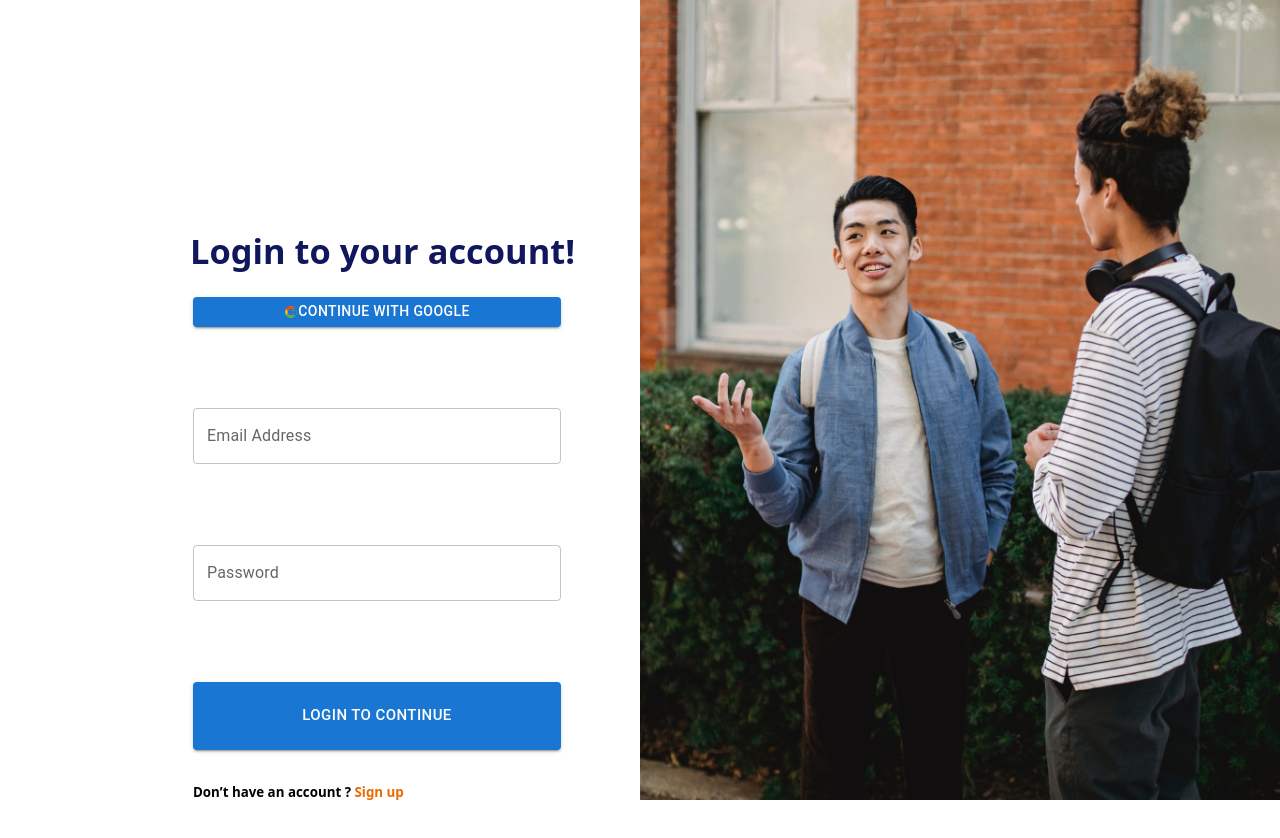
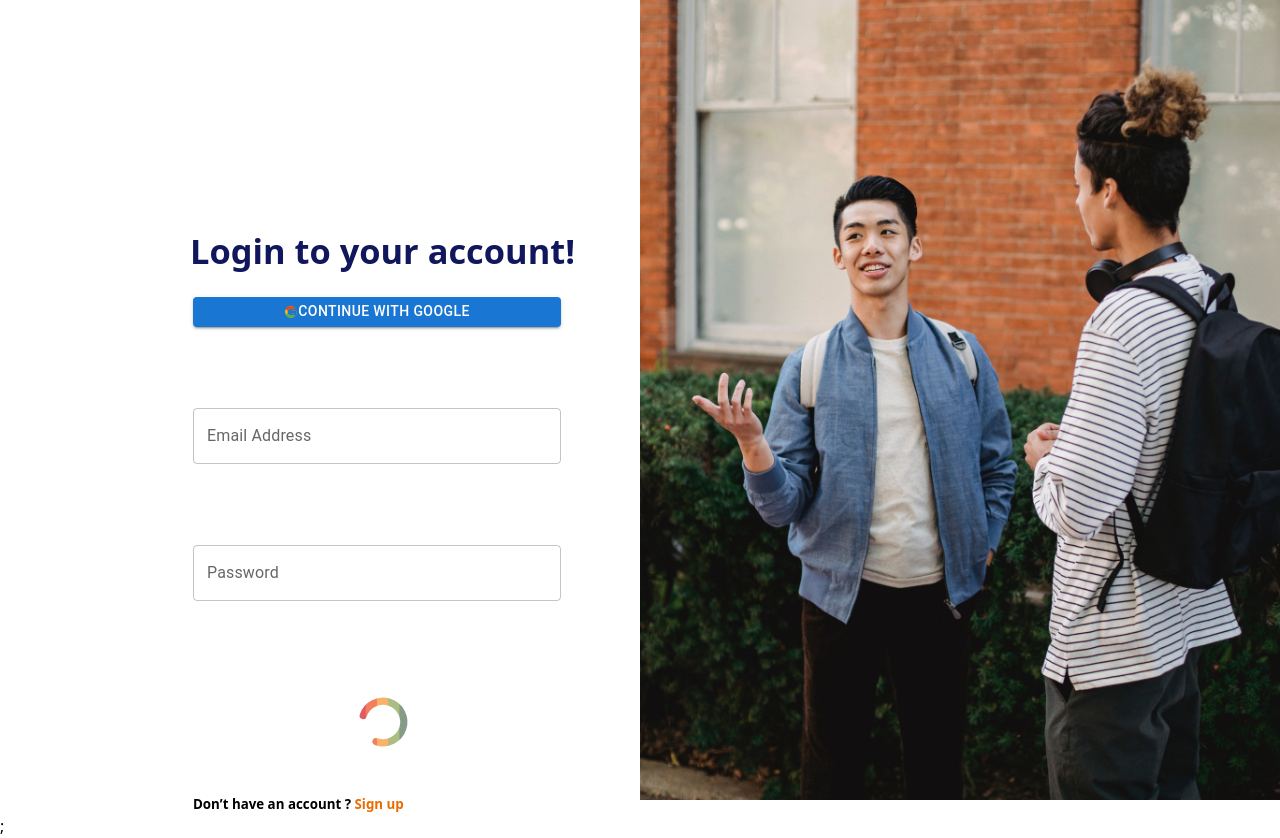
Before and after one commit to mahmudashif/Chatting-Application, a React (Vite) app: page /login in a window 1280 px wide. Before the commit the page ends 802 px from the top, so only its background shows below. Built offline with nearby package versions, Linux system fonts and the light colour scheme.

Commit message:
Pop up done and email varification done mama

```diff
--- a/package.json
+++ b/package.json
@@ -19,7 +19,8 @@
     "react-icons": "^5.0.1",
     "react-loader-spinner": "^6.1.6",
     "react-router-dom": "^6.22.3",
-    "react-spinners": "^0.13.8"
+    "react-spinners": "^0.13.8",
+    "react-toastify": "^10.0.5"
   },
   "devDependencies": {
     "@types/react": "^18.2.64",
--- a/src/App.jsx
+++ b/src/App.jsx
@@ -7,6 +7,8 @@ import {
 import Registration from "./Pages/Registration";
 import Login from "./Pages/Login";
 import Home from "./Pages/Home";
+import { ToastContainer } from 'react-toastify';
+import 'react-toastify/dist/ReactToastify.css';
 
 function App() {
   const router = createBrowserRouter(
@@ -18,7 +20,12 @@ function App() {
       </Route>
     )
   );
-  return <RouterProvider router={router} />;
+  return (
+    <>
+    <ToastContainer />
+  <RouterProvider router={router} />;
+    </>
+  )
 }
 
 export default App;
--- a/src/Pages/Login.jsx
+++ b/src/Pages/Login.jsx
@@ -6,8 +6,11 @@ import TextField from "@mui/material/TextField";
 import Button from "@mui/material/Button";
 import Alert from "@mui/material/Alert";
 import { FcGoogle } from "react-icons/fc";
+import { ColorRing } from "react-loader-spinner";
 
 const Registration = () => {
+  let [loading, setLoading] = useState(false);
+
   let [registerData, setRegisterData] = useState({
     email: "",
     password: "",
@@ -71,9 +74,24 @@ const Registration = () => {
           )}
         </div>
         <div className="pt-[33px] pl-[193px]">
+          {!ColorRing &&
           <Button onClick={handleSubmit} variant="contained" size="large">
             Login to Continue
           </Button>
+          }
+            {ColorRing &&
+          <div className="loader">
+          <ColorRing
+          visible={true}
+          height="80"
+          width="80"
+          ariaLabel="color-ring-loading"
+          wrapperStyle={{}}
+          wrapperClass="color-ring-wrapper"
+          colors={["#e15b64", "#f47e60", "#f8b26a", "#abbd81", "#849b87"]}
+          />
+          </div>
+        }
         </div>
         <div className="font-bold text-[13.34px] pt-8 pl-[193px]">
           <p>
--- a/src/Pages/Registration.jsx
+++ b/src/Pages/Registration.jsx
@@ -5,8 +5,9 @@ import registrationImg from "../assets/registrationImage.png";
 import TextField from "@mui/material/TextField";
 import Button from "@mui/material/Button";
 import Alert from "@mui/material/Alert";
-import { getAuth, createUserWithEmailAndPassword } from "firebase/auth";
+import { getAuth, createUserWithEmailAndPassword,sendEmailVerification  } from "firebase/auth";
 import { RotatingTriangles } from "react-loader-spinner";
+import { toast } from 'react-toastify';
 
 const Registration = () => {
   const auth = getAuth();
@@ -59,16 +60,21 @@ const Registration = () => {
       )
         .then((userCredential) => {
           setLoading(false);
+          sendEmailVerification(auth.currentUser)
+  .then(() => {
+    // Email verification sent!
+    // ...
+  });
+          // toast("Please Check your mail")
+          toast('Please Check your mail')
           // Signed up
           // const user = userCredential.user;
           // ...
-          console.log("got it", userCredential);
         })
         .catch((error) => {
           setLoading(false);
           const errorCode = error.code;
           const errorMessage = error.message;
-          console.log(error);
           // ..
         });
     }
@@ -128,9 +134,9 @@ const Registration = () => {
               size="large"
             >
               Sign Up
-
             </Button>
           )}
+          <div className="loader">
             {loading && (
               <RotatingTriangles
                 visible={true}
@@ -140,6 +146,7 @@ const Registration = () => {
                 ariaLabel="rotating-triangles-loading"
               />
             )}
+          </div>
         </div>
         <div className="font-bold text-[13.34px] pt-8 pl-[193px]">
           <p>
--- a/src/index.css
+++ b/src/index.css
@@ -18,6 +18,10 @@
     display: inline-flex !important;
 }
 
+.loader{
+    margin-left: 150px;
+}
+
 /*-------------- css for registration part end --------------*/
 
 /* -------------css for login part-------------- */
@@ -28,15 +32,3 @@
     margin-left: 193px !important;
     margin-top: 20px !important;
 }
-
-/* .btn{
-    margin-left: 190px;
-    background-color: pink;
-    padding: 20px;
-    color: red;
-    text-transform: capitalize;
-    font-size: 30px;
-    font-weight: bold;
-    border-radius: 5px;
-    border: 2px solid blue;
-} */
```
Also changed, not shown: 1 other file (tests, documents, lock files or other folders). Lines whose indentation alone changed are shown as unchanged.
